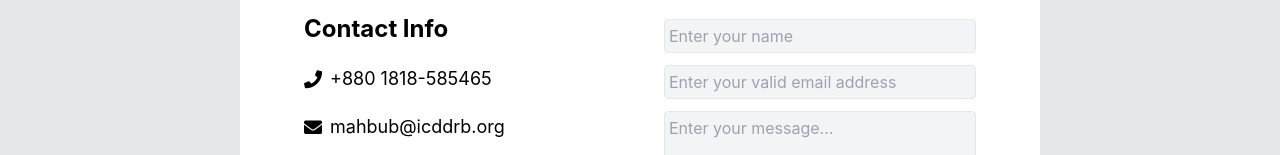
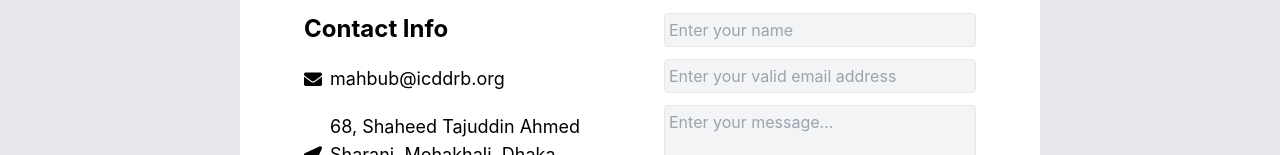
Before and after one commit to eayashen/Mahbubul-Alam, a React (Create React App) app: page /contact in a window 1280 px wide. Shown: the part 159-314 px from the top of the page. Built offline with nearby package versions, Linux system fonts and the light colour scheme; no server answers.

Commit message:
Update Contact.jsx

```diff
--- a/src/components/Contact.jsx
+++ b/src/components/Contact.jsx
@@ -8,10 +8,6 @@ const Contact = () => {
         <div className="flex justif-center sm:flex-row flex-col px-10">
           <div className="flex-1 flex flex-col p-6 space-y-5">
             <p className="text-2xl font-bold">Contact Info</p>
-            <div className="flex items-center gap-2 text-lg">
-              <i class="fas fa-solid fa-phone"></i>
-              <p>+880 1818-585465</p>
-            </div>
             <div className="flex items-center gap-2 text-lg">
               <i class="fas fa-regular fa-envelope"></i>
               <p>mahbub@icddrb.org</p>
```
